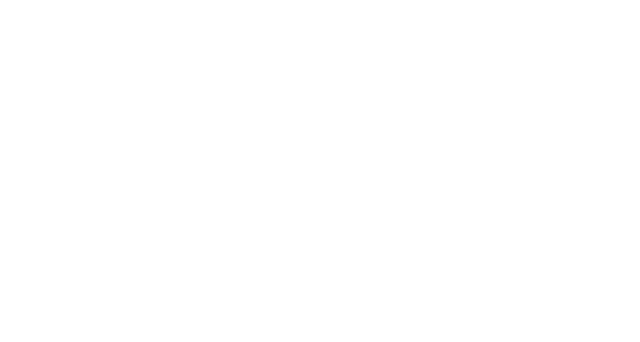
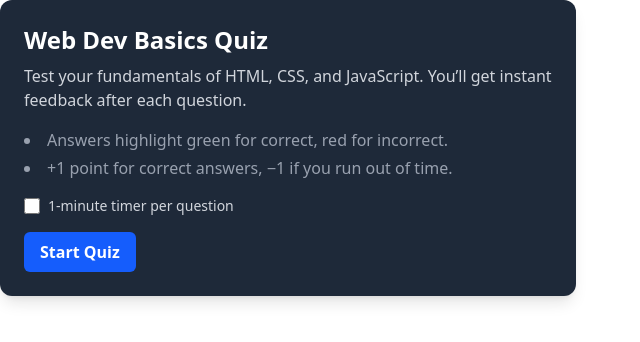
Before and after one commit to nurf21/quiz-app, a React (Vite) app: page / in a window 1280 px wide. Shown: the top 342 px of the page, without its empty margins (0-640 px from the left). Built offline with nearby package versions, Linux system fonts and the light colour scheme.

Commit message:
added StartScreen component

```diff
--- a/src/App.jsx
+++ b/src/App.jsx
@@ -1,5 +1,11 @@
+import StartScreen from "./components/StartScreen";
+
 function App() {
-  return <></>;
+  return (
+    <>
+      <StartScreen />
+    </>
+  );
 }
 
 export default App;
--- /dev/null
+++ b/src/components/StartScreen.jsx
@@ -0,0 +1,36 @@
+export default function StartScreen({ onStart, useTimer, setUseTimer }) {
+  return (
+    <div className="bg-gray-800 text-white p-6 rounded-xl shadow-lg max-w-xl w-full">
+      <h1 className="text-2xl font-bold mb-2">Web Dev Basics Quiz</h1>
+      <p className="text-gray-300 mb-4">
+        Test your fundamentals of HTML, CSS, and JavaScript. You’ll get instant
+        feedback after each question.
+      </p>
+
+      <ul className="list-disc list-inside text-gray-400 mb-4 space-y-1">
+        <li>Answers highlight green for correct, red for incorrect.</li>
+        <li>+1 point for correct answers, −1 if you run out of time.</li>
+      </ul>
+
+      <div className="flex items-center gap-2 mb-4">
+        <input
+          id="timer-toggle"
+          type="checkbox"
+          checked={useTimer}
+          onChange={(e) => setUseTimer(e.target.checked)}
+          className="w-4 h-4 accent-blue-500"
+        />
+        <label htmlFor="timer-toggle" className="text-sm text-gray-300">
+          1-minute timer per question
+        </label>
+      </div>
+
+      <button
+        onClick={onStart}
+        className="bg-blue-600 hover:bg-blue-700 transition-colors text-white px-4 py-2 rounded-md font-semibold"
+      >
+        Start Quiz
+      </button>
+    </div>
+  );
+}
--- a/src/data/quizData.js
+++ b/src/data/quizData.js
@@ -1,10 +1,14 @@
 export const quizData = [
   {
-    question: "Which language runs in a web browser?",
+    id: 1,
+    question: "Which language runs natively in a web browser?",
     options: ["Java", "C", "Python", "JavaScript"],
     correctIndex: 3,
+    explanation:
+      "JavaScript is the native scripting language supported by all modern browsers.",
   },
   {
+    id: 2,
     question: "What does CSS stand for?",
     options: [
       "Central Style Sheets",
@@ -13,10 +17,15 @@ export const quizData = [
       "Creative Style System",
     ],
     correctIndex: 1,
+    explanation:
+      "CSS stands for Cascading Style Sheets. It controls the presentation of HTML.",
   },
   {
+    id: 3,
     question: "Inside which HTML element do we put JavaScript?",
     options: ["<js>", "<javascript>", "<script>", "<code>"],
     correctIndex: 2,
+    explanation:
+      "The <script> tag is used to embed or reference JavaScript in HTML.",
   },
 ];
```
